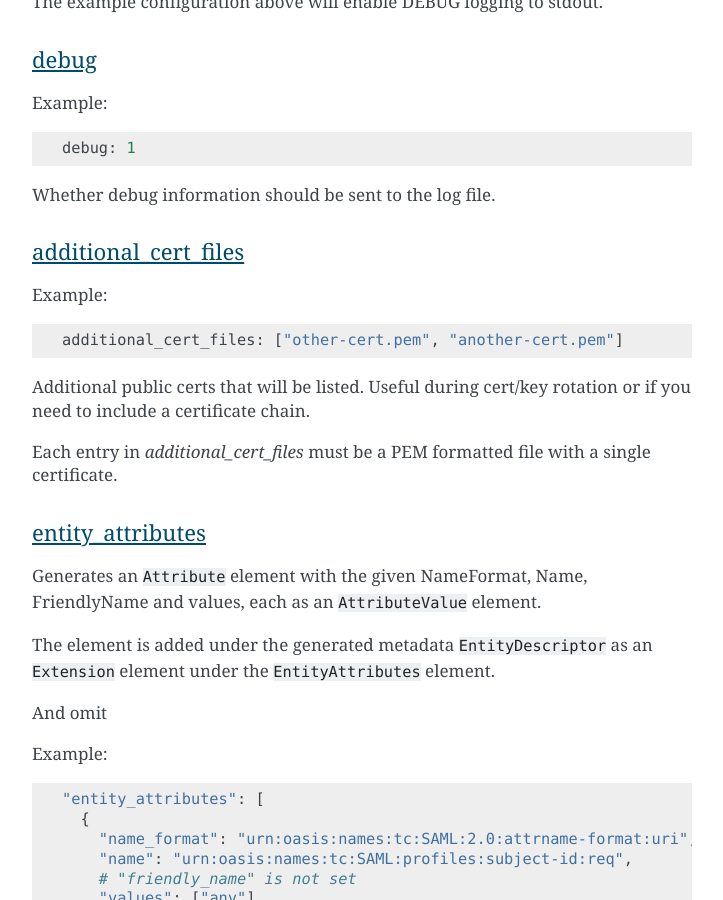
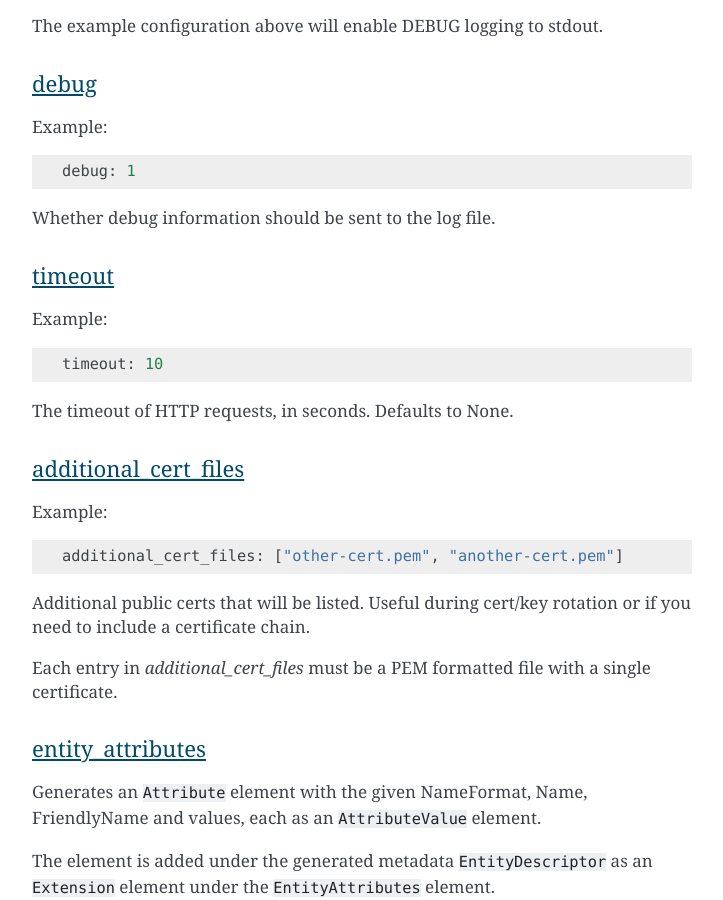
Before and after one commit to IdentityPython/pysaml2, a Sphinx documentation site: the page built from docs/howto/config.rst, in a window 1280 px wide and 900 px high, scrolled down 4196 px. Shown: the whole window, without its empty margins (388-1111 px from the left). Built offline with Sphinx 7.4.7, drawn with Linux system fonts in a browser that asks for light colours; the version number is read from the project's files by our own code.

Commit message:
update doc

```diff
--- a/docs/howto/config.rst
+++ b/docs/howto/config.rst
@@ -112,6 +112,15 @@ Example::
     debug: 1
 
 Whether debug information should be sent to the log file.
+
+timeout
+^^^^^^^
+
+Example::
+
+    timeout: 10
+
+The timeout of HTTP requests, in seconds. Defaults to None.
 
 additional_cert_files
 ^^^^^^^^^^^^^^^^^^^^^
```
